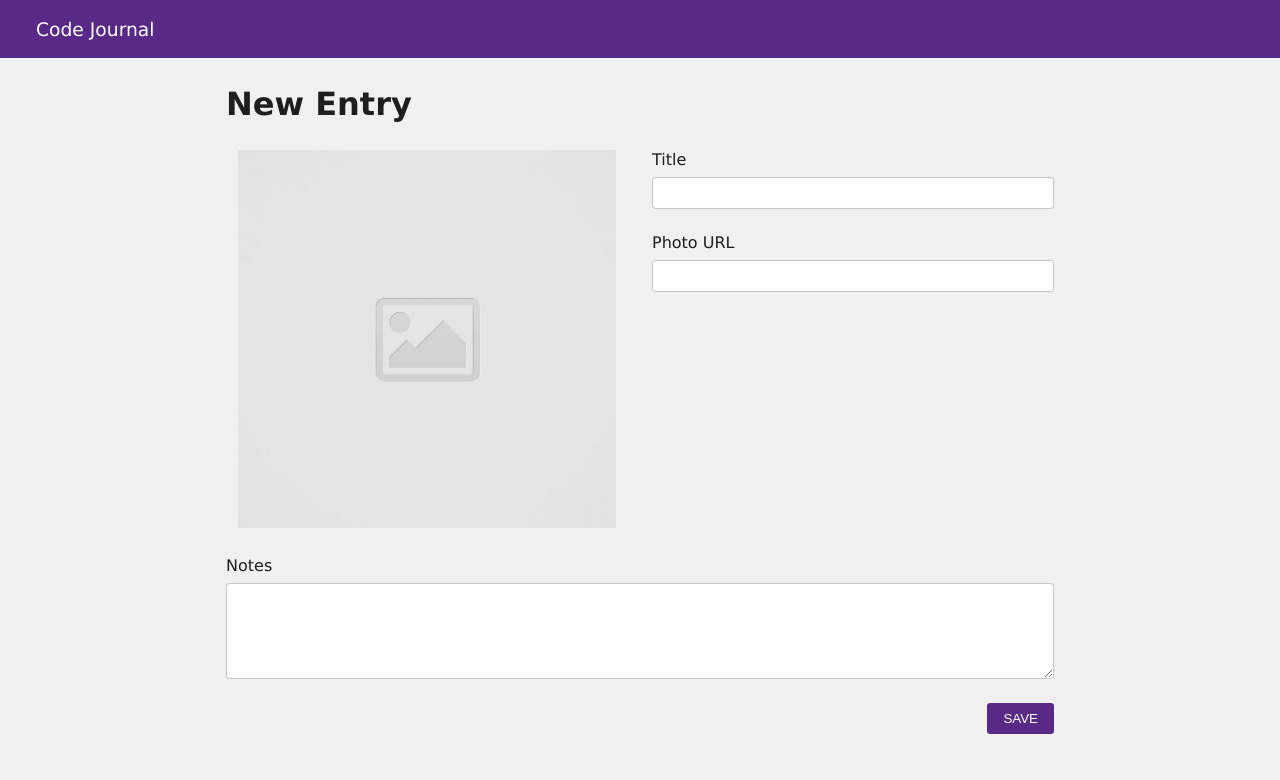
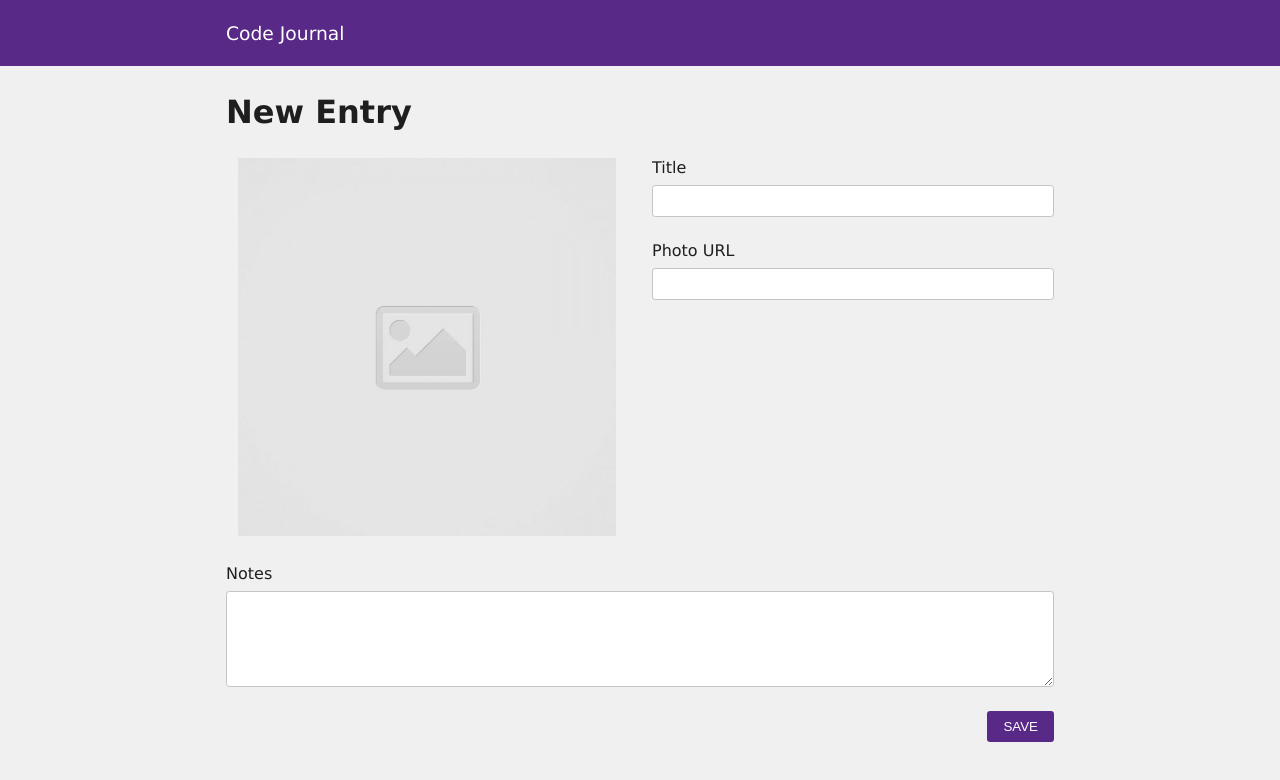
Before and after one commit to sararoohan/code-journal, a website: page index.html in a window 1280 px wide. Drawn offline with Linux system fonts and the light colour scheme.

Commit message:
Remove all CSS styling that had no affect, text functionality in private browsing session, fix all errors. #1

```diff
--- a/css/styles.css
+++ b/css/styles.css
@@ -8,10 +8,10 @@ body {
 header {
   background-color: rgb(88, 41, 134);
   color: white;
+  padding: 0.25rem 0;
 }
 
 h3 {
-  padding-left: 1.5rem;
   font-weight: 300;
 }
 
--- a/index.html
+++ b/index.html
@@ -15,9 +15,9 @@
   <link rel="stylesheet" href="css/styles.css">
 </head>
 <body>
-  <header class="row header">
-    <div class="column-full">
-      <h3>Code Journal</h3>
+  <header class="header">
+    <div class="container">
+      <h3 class="column-full">Code Journal</h3>
     </div>
   </header>
   <div class="container" data-view="entry-form">
```
